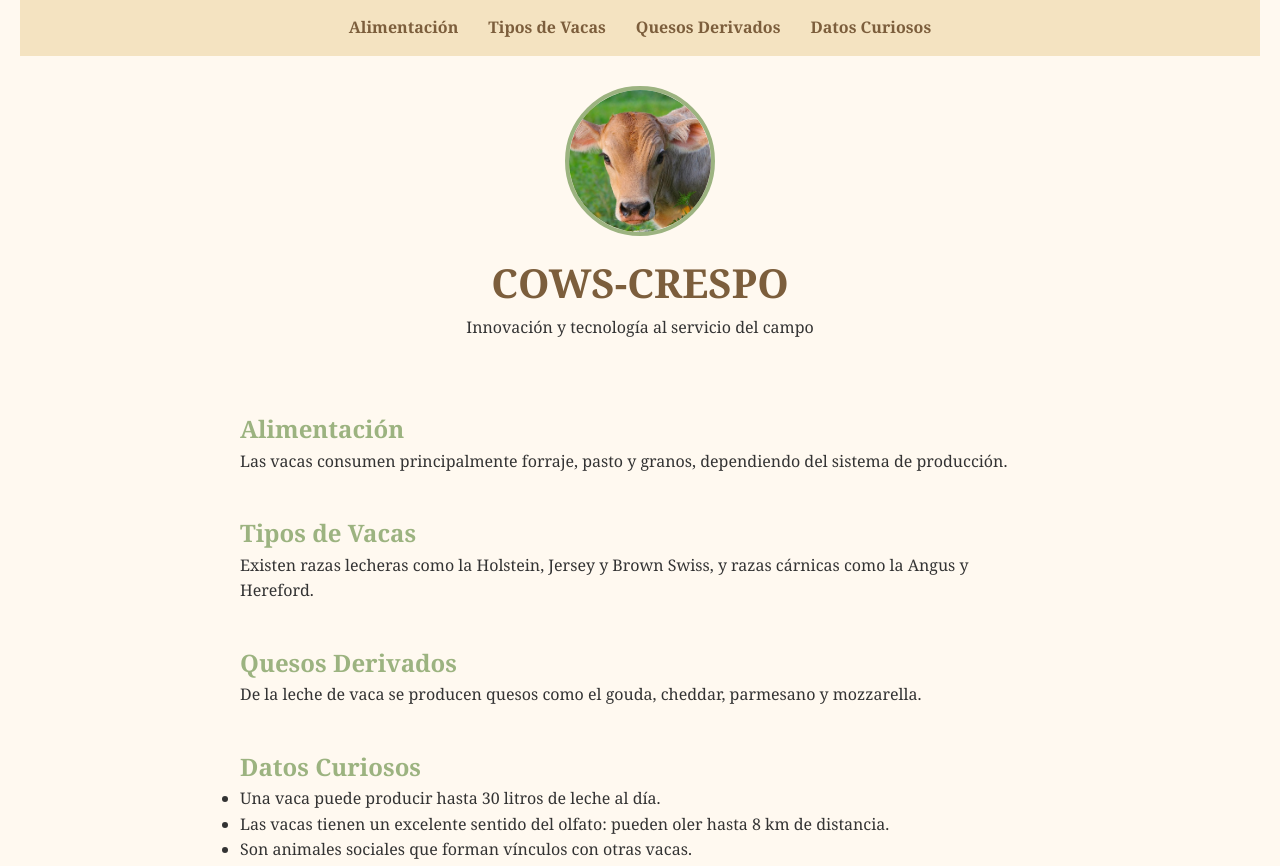
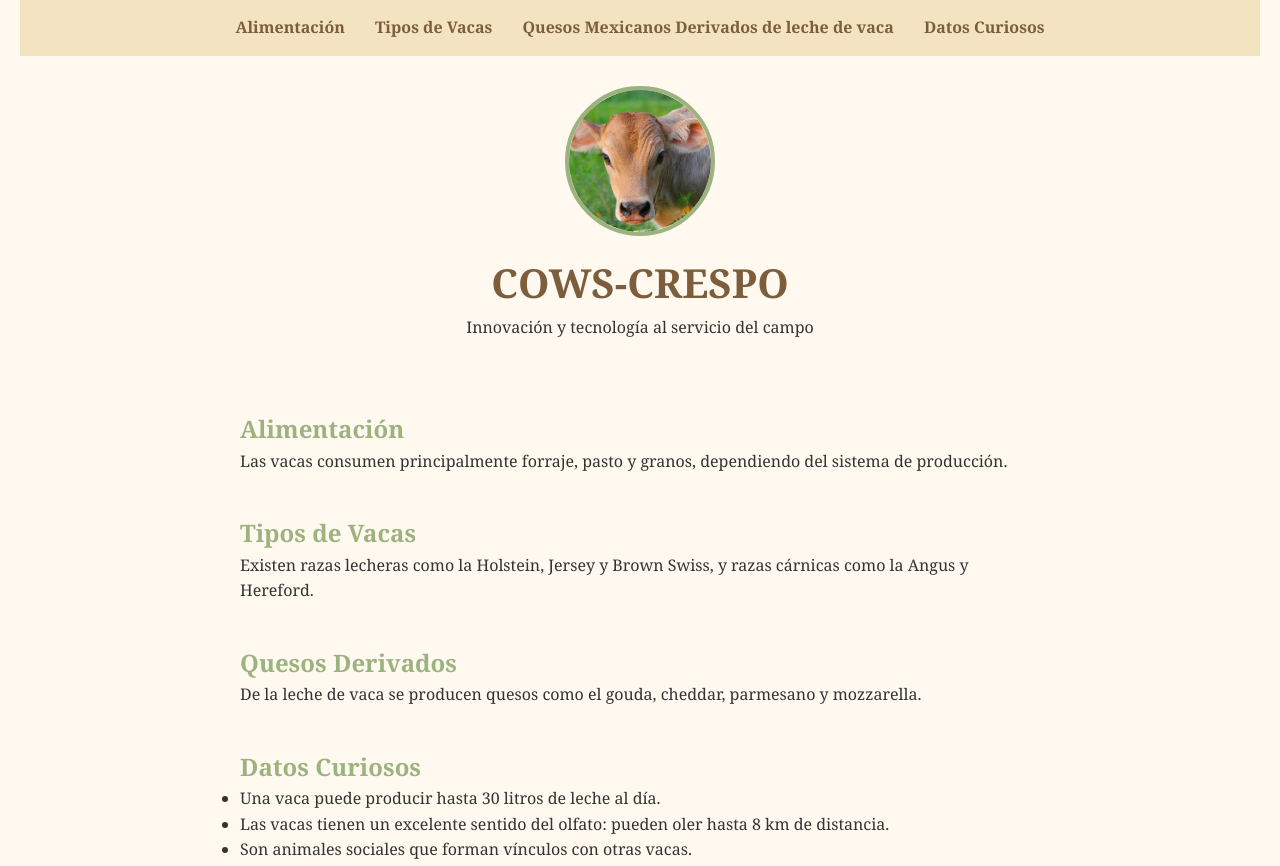
Before and after one commit to 3lias-4valos/CRESPO, a plain HTML site: page index.html in a window 1280 px wide. Shown: the top 866 px of the page. Drawn offline with Linux system fonts and the light colour scheme.

Commit message:
Update index.html

```diff
--- a/index.html
+++ b/index.html
@@ -11,7 +11,7 @@
         <ul>
             <li><a href="https://www.huffingtonpost.es/sociedad/ni-dos-todos-vacas-estomagos-hpe1.html" target="_blank">Alimentación</a></li>
             <li><a href="https://www.ganaderia.com/razas" target="_blank">Tipos de Vacas</a></li>
-            <li><a href="https://es.wikipedia.org/wiki/Queso_adobera" target="_blank">Quesos Derivados</a></li>
+            <li><a href="https://www.lactography.com/vaca"_blank">Quesos Mexicanos Derivados de leche de vaca</a></li>
             <li><a href="https://www.worldanimalprotection.es/noticias-y-blogs/blogs/datos-curiosos-vacas-toros-granja-bienestar-animal/" target="_blank">Datos Curiosos</a></li>
         </ul>
     </nav>
```
